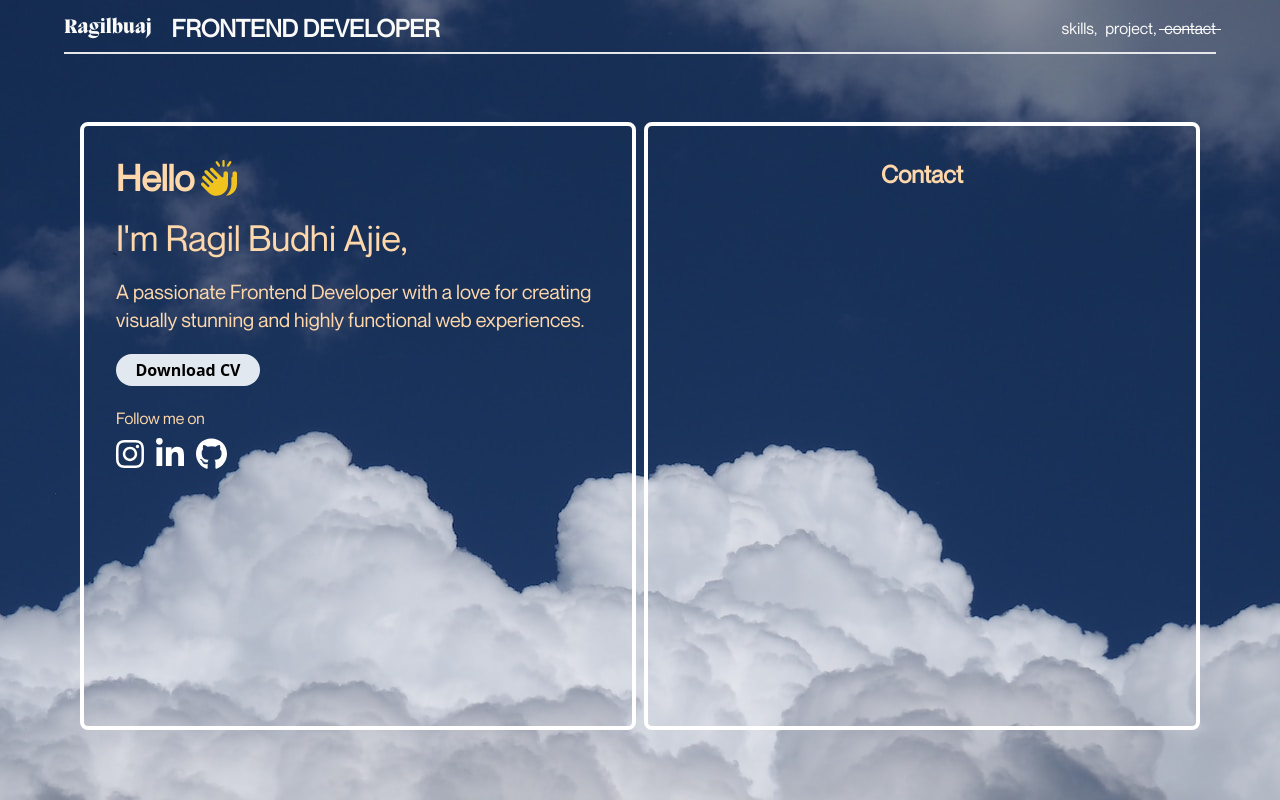
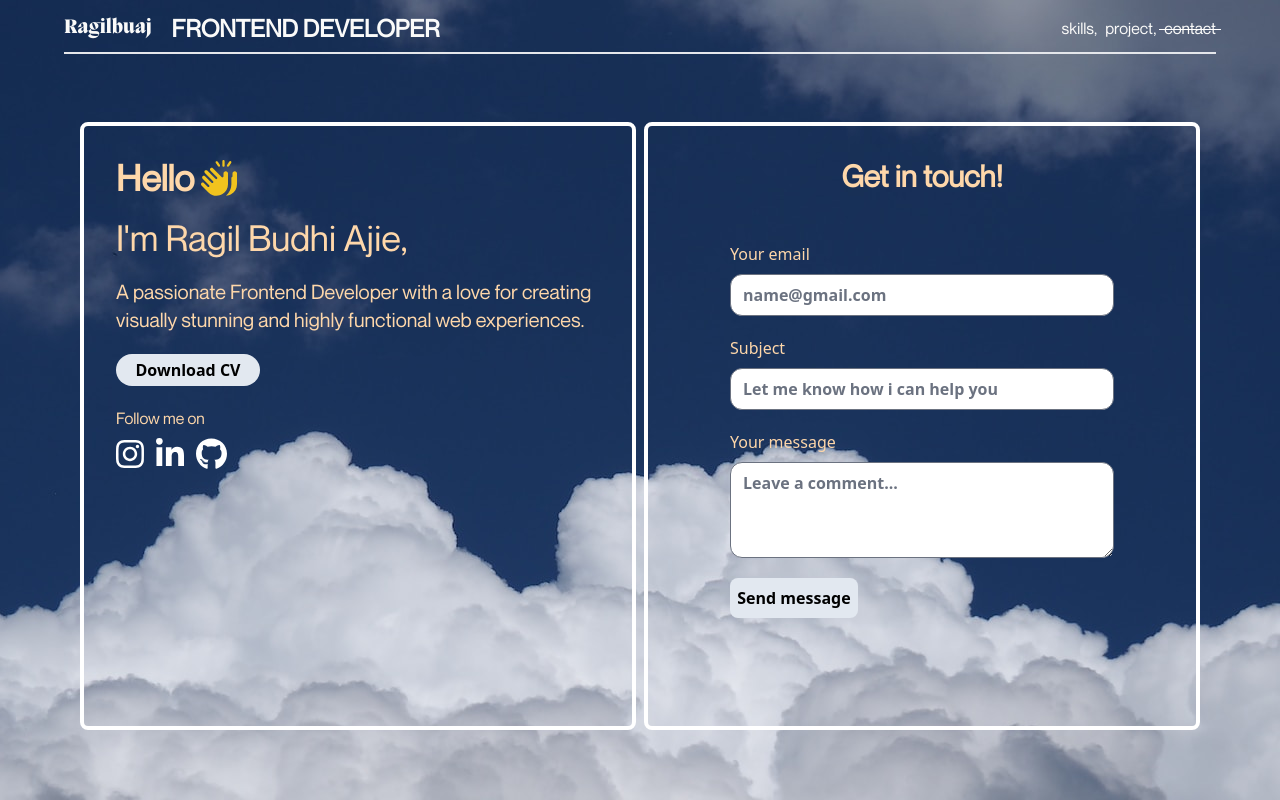
Before and after one commit to ragilbuaj/ragilbuaj-personal-portfolio, a React (Vite) app: page / in a window 1280 px wide. Both pictures are taken after a click on the link "contact". Built offline with nearby package versions, Linux system fonts and the light colour scheme.

Commit message:
feat: adding contact form

```diff
--- a/package.json
+++ b/package.json
@@ -20,6 +20,7 @@
     "typed.js": "^2.0.16"
   },
   "devDependencies": {
+    "@tailwindcss/forms": "^0.5.4",
     "@types/react": "^18.0.37",
     "@types/react-dom": "^18.0.11",
     "@vitejs/plugin-react": "^4.0.0",
--- a/src/App.jsx
+++ b/src/App.jsx
@@ -29,7 +29,7 @@ function App() {
     <>
       <div className='w-full h-screen px-16 bg-main-background bg-auto bg-no-repeat bg-top'>
         <Navbar activeAnchor={handleAnchorClick}/>
-        <div className='mask-container flex py-4 px-4 mt-10 h-80vh items-center gap-2'>
+        <section className='mask-container flex py-4 px-4 mt-10 h-80vh items-center gap-2'>
           <div className='w-2/3 h-full border-4 border-white p-8 rounded-lg'>
             <About />
           </div>
@@ -38,7 +38,7 @@ function App() {
               {anchorValue}
             </div>
           </div>
-        </div>
+        </section>
       </div>
     </>
   )
--- a/src/components/Contact.jsx
+++ b/src/components/Contact.jsx
@@ -4,7 +4,22 @@ function Contact () {
 
     return (
         <div>
-            <h1 className='font-neue-montreal text-orange-200 text-2xl font-bold'>Contact</h1>
+            <h1 className='font-neue-montreal text-orange-200 text-3xl font-bold text-center'>Get in touch!</h1>
+            <form className='flex flex-col mt-12 gap-5'>
+                <div className='flex flex-col gap-2'>
+                    <label className='text-orange-200 text-md'>Your email</label>
+                    <input type='email' className='form-input rounded-xl font-semibold w-96' placeholder='name@gmail.com' />
+                </div>
+                <div className='flex flex-col gap-2'>
+                    <label className='text-orange-200 text-md'>Subject</label>
+                    <input type='text' className='form-input rounded-xl font-semibold w-96' placeholder='Let me know how i can help you' />
+                </div>
+                <div className='flex flex-col gap-2'>
+                    <label className='text-orange-200 text-md'>Your message</label>
+                    <textarea className='form-textarea rounded-xl font-semibold w-96 h-24' placeholder='Leave a comment...' />
+                </div>
+                <button type='submit' className='font-semibold bg-slate-200 rounded-lg w-32 h-10 hover:bg-sky-900 hover:text-white'>Send message</button>
+            </form>
         </div>
     )
 }
--- a/src/components/Skills.jsx
+++ b/src/components/Skills.jsx
@@ -13,22 +13,22 @@ function Skills() {
         <div className='flex flex-col items-center gap-8'>
             <h1 className='font-neue-montreal text-orange-200 text-2xl font-bold'>Skills</h1>
             <div className='flex flex-wrap gap-6 w-96 items-center justify-center'>
-                <div className='bg-slate-200 p-3 rounded-3xl hover:scale-110 transition ease'>
+                <div className='bg-slate-200 p-3 rounded-3xl hover:scale-110 hover:bg-sky-900 transition ease'>
                     <img className='w-14' src={iconHtml} alt='html-icon' />
                 </div>
-                <div className='bg-slate-200 p-3 rounded-3xl hover:scale-110 transition ease'>
+                <div className='bg-slate-200 p-3 rounded-3xl hover:scale-110 hover:bg-sky-900 transition ease'>
                     <img className='w-14' src={iconCss} alt='html-icon' />
                 </div>
-                <div className='bg-slate-200 p-3 rounded-3xl hover:scale-110 transition ease'>
+                <div className='bg-slate-200 p-3 rounded-3xl hover:scale-110 hover:bg-sky-900 transition ease'>
                     <img className='w-14' src={iconJs} alt='html-icon' />
                 </div>
-                <div className='bg-slate-200 p-3 rounded-3xl hover:scale-110 transition ease'>
+                <div className='bg-slate-200 p-3 rounded-3xl hover:scale-110 hover:bg-sky-900 transition ease'>
                     <img className='w-14' src={iconReact} alt='html-icon' />
                 </div>
-                <div className='bg-slate-200 p-3 rounded-3xl hover:scale-110 transition ease'>
+                <div className='bg-slate-200 p-3 rounded-3xl hover:scale-110 hover:bg-sky-900 transition ease'>
                     <img className='w-14' src={iconTailwind} alt='html-icon' />
                 </div>
-                <div className='bg-slate-200 p-3 rounded-3xl hover:scale-110 transition ease'>
+                <div className='bg-slate-200 p-3 rounded-3xl hover:scale-110 hover:bg-sky-900 transition ease'>
                     <img className='w-14' src={iconChakra} alt='html-icon' />
                 </div>
             </div>
--- a/tailwind.config.js
+++ b/tailwind.config.js
@@ -30,5 +30,7 @@ export default {
       }
     },
   },
-  plugins: [],
+  plugins: [
+    require('@tailwindcss/forms'),
+  ],
 }
```
Also changed, not shown: 1 other file (tests, documents, lock files or other folders).
